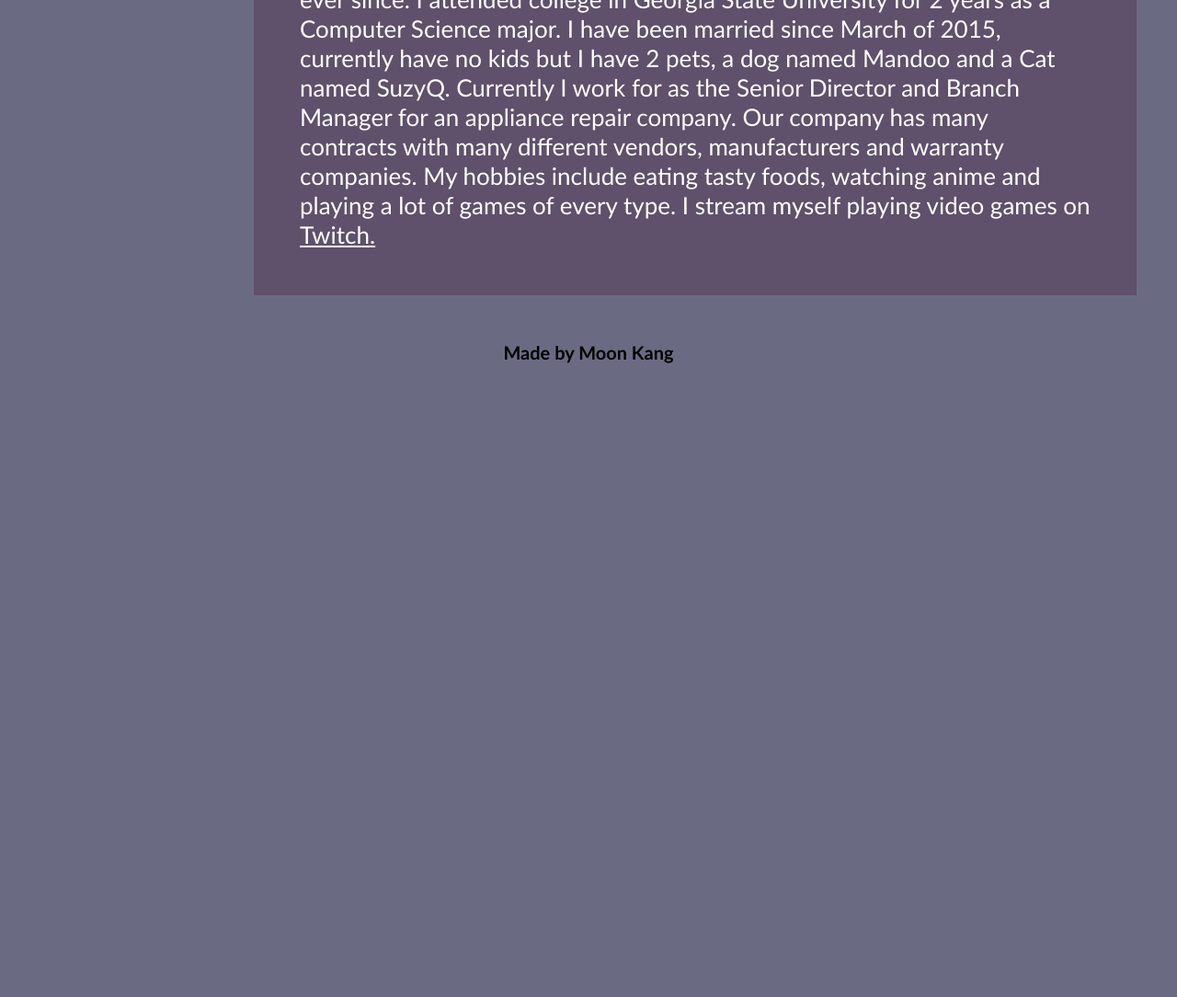
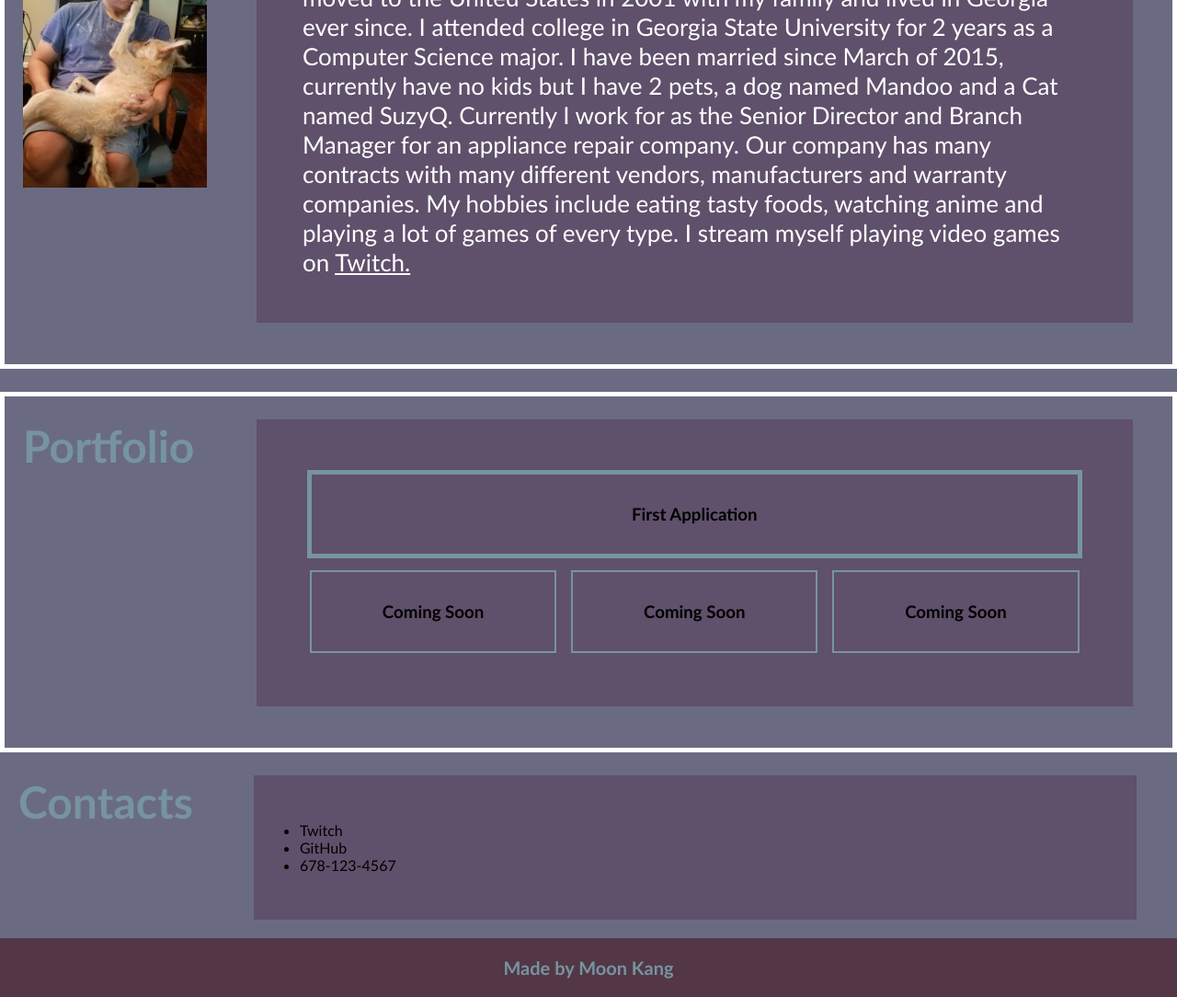
Before and after one commit to mkang987/Moon-Kang-Portfolio, a plain HTML site: page index.html in a window 1280 px wide. Shown: the part 488-1572 px from the top of the page at 92% size. Before the commit the page ends 913 px from the top, so only its background shows below. Drawn offline with Linux system fonts and the light colour scheme.

Commit message:
Added profile picture and Portfolio section to HTML

```diff
--- a/assets/styles/styles.css
+++ b/assets/styles/styles.css
@@ -42,6 +42,7 @@ header h1 #M {
 }
 
 header nav {
+    display:flex;
     margin-right: 20px;
     float: right;
     font-family: 'Gill Sans', 'Gill Sans MT', Calibri, 'Trebuchet MS', sans-serif;
@@ -65,6 +66,9 @@ p {
     font-size: 16px;
 }
 
+
+/* id selectors */
+
 #banner {
     height: 300px;
     width: 100%;
@@ -74,14 +78,73 @@ p {
     background-position: center;
 }
 
-.float-left {
-    float: left;
-    margin-right: 25px;
+
+/* Class selectors */
+
+.infoExt {
+    display: none;
+    padding: 1% 0;
 }
 
-.float-right {
-    float: right;
-    margin-left: 25px;
+.aboutme {
+    width: 100%;
+    height: 100%;
+    padding: 25px 0px;
+    border: 5px solid var(--White);
+}
+
+.portfolio {
+    width: 100%;
+    height: 100%;
+    margin: 25px 0px;
+    padding: 25px 0px;
+    border: 5px solid var(--White);
+}
+
+.row {
+    display:flex;
+    flex-wrap: wrap;
+    flex-direction:row;
+    margin-left: -1.5rem;
+    margin-right: -1.5rem;
+}
+
+.works {
+    align-content: center;
+    flex: 1 0 20%;
+    display: flex;
+    flex-direction: row;
+    justify-content: space-evenly;
+    min-height: 100%;
+    padding: 2rem;
+    margin: 10px;
+    outline: 2px solid var(--PewBlue);
+}
+
+
+.mainworks {
+    align-self: stretch;
+    align-content: center;
+    flex: 1 0 80%;
+    display: flex;
+    flex-direction: row;
+    justify-content: space-evenly;
+    min-height: 100%;
+    padding: 2rem;
+    margin: 10px;
+    outline: 5px solid var(--PewBlue);
+}
+
+
+/* Hover glow/shadow effect */
+
+.works:hover, .mainworks:hover {
+    box-shadow: inset 0px 0px 8px var(--PewBlue), 0 0 15px var(--PewBlue);
+}
+
+/* Clicking each work will show more info */
+.mainworks:hover .infoExt {
+    display: block;
 }
 
 /* Section */
@@ -102,73 +165,35 @@ section p {
 }
 
 
-section h2 {
-    margin-bottom: 20px;
-    font-size: 250%;
+/* aside */
+aside h2{
+    font-size: 48px;
+    color: var(--PewBlue);
 }
 
-/* aside */
 aside {
+    font-size: 100%;
     width: 20%;
     height: 100%;
     clear: both;
     float: left;
     margin-left: 20px;
-    padding: 15px;
     font-family: 'Gill Sans', 'Gill Sans MT', 'Calibri' , 'Trebuchet MS', sans-serif;
-    background-color: var(--Rhythm);
-}
-
-aside {
-    margin-bottom: 32px;
-    color: var(--PewBlue);
-    font-size: 36px;
-}
-
-aside p, h3 {
-    margin-bottom: 10px;
-    font-size: 100%;
-    text-align: center;
-}
-
-aside h3 {
-    font-size: 120%;
-}
-
-.aside {
-    width: 80%;
-    height: 80%;
-    clear: both;
-    float: left;
-    margin: 2%;
-    padding: 15px;
-    font-family: 'Gill Sans', 'Gill Sans MT', 'Calibri' , 'Trebuchet MS', sans-serif;
-    background-color: #2589bd;
-}
-
-.aside {
-    margin-bottom: 32px;
-    color: #ffffff;
-}
-
-.aside p {
-    margin-bottom: 10px;
-    text-align: left;
-}
-
-.aside h3 {
-    margin-bottom: 10px;
-    text-align: center;
+    background-color: var(--Rhythm)
 }
 
 aside img {
-    margin: 10px;
-    width: 100%;
+    width: 80%;
+    height: 80%;
+    max-width: 200px;
+    max-height: 280px;
 }
 
 /* footer */
 footer {
-    padding: 30px;
+    width: 100%;
+    background-color: var(--Eggplant);
+    padding: 20px;
     clear: both;
     font-family: 'Trebuchet MS', 'Lucida Sans Unicode', 'Lucida Grande', 'Lucida Sans', Arial, sans-serif;
     text-align: center;
@@ -176,4 +201,5 @@ footer {
 
 footer h2 {
     font-size: 20px;
+    color: var(--PewBlue);
 }
--- a/index.html
+++ b/index.html
@@ -19,7 +19,7 @@
                     <a href="#Portfolio">Portfolio</a>
                 </li>
                 <li>
-                    <a href="#Links">Links</a>
+                    <a href="#Contacts">Contacts</a>
                 </li>
             </ul>
         </nav>
@@ -27,8 +27,10 @@
 
     <div id = "banner"></div>
 
+    <div class = "aboutme">
         <aside>
             <h2 id = "Bio">About me</h2>
+            <img src = "assets/img/imgProfPic.png"; alt = "Picture of Moon Kang"; class = "profpic"/>
         </aside>
 
         <section>
@@ -40,6 +42,49 @@
             <a href ="https://twitch.tv/pooopmonster" target="_blank">Twitch.</a>
              </p>
         </section>
+    </div>
+
+    <div class = "portfolio">
+        <aside>
+            <h2 id = "Portfolio">Portfolio</h2>
+        </aside>
+
+        <section class ="row">
+            <article class = "mainworks">
+                <h3>First Application</h3>
+                    <ul class = "infoExt">
+                        <br>
+                            A simple rock, paper, scissors simulator made with Java.
+                    </ul>
+            </article>
+
+            <article class = "works">
+                <h3>Coming Soon</h3>
+            </article>
+
+            <article class = "works">
+                <h3>Coming Soon</h3>
+            </article>
+
+            <article class = "works">
+                <h3>Coming Soon</h3>
+            </article>
+        </section>
+    </div>
+
+    <div class = "contactme">
+        <aside>
+            <h2 id ="Contacts">Contacts</h2>
+        </aside>
+
+        <section>
+            <ul>
+                <li>Twitch</li>
+                <li>GitHub</li>
+                <li>678-123-4567</li>
+            </ul>
+        </section>
+    </div>
 
 
 </body>
```
Also changed, not shown: assets/img/imgProfPic.png (added), 1 other file. Lines whose indentation alone changed are shown as unchanged.
